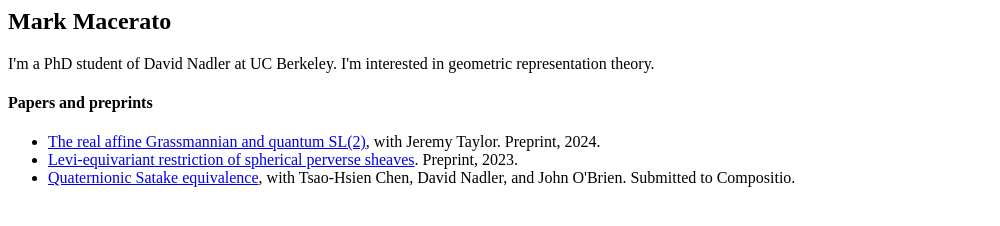
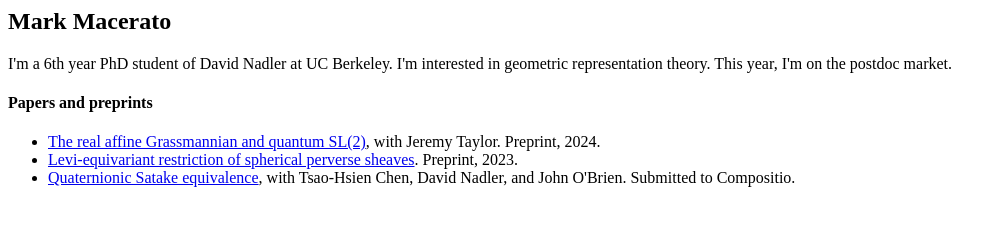
Before and after one commit to markmacerato/markmacerato.github.io, a plain HTML site: page index.html in a window 1280 px wide. Shown: the whole page, without its empty margins (0-1000 px from the left). Drawn offline with Linux system fonts and the light colour scheme.

Commit message:
Update index.html

```diff
--- a/index.html
+++ b/index.html
@@ -4,7 +4,7 @@
   <body>
     <h2>Mark Macerato</h2>
 	<p>
-	I'm a PhD student of David Nadler at UC Berkeley. I'm interested in geometric representation theory.
+	I'm a 6th year PhD student of David Nadler at UC Berkeley. I'm interested in geometric representation theory. This year, I'm on the postdoc market.
 	</p>
 
     <h4>Papers and preprints </h4>
```
